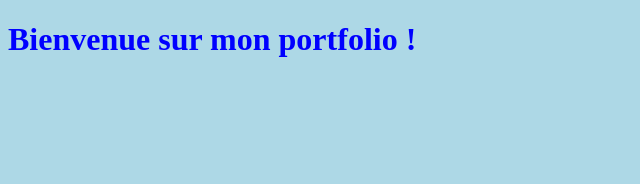
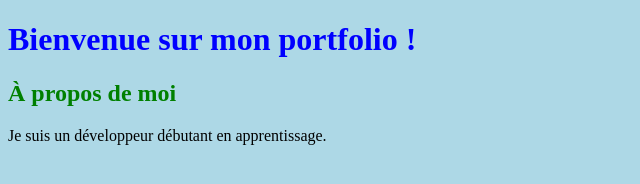
Before and after one commit to hichambouabibsa/mon-portfolio, a plain HTML site: page index.html in a window 1280 px wide. Shown: the whole page, without its empty margins (0-640 px from the left). Drawn offline with Linux system fonts and the light colour scheme.

Commit message:
v.1.2 : Add of section À propos

```diff
--- a/index.html
+++ b/index.html
@@ -7,5 +7,9 @@
 </head>
 <body>
 <h1>Bienvenue sur mon portfolio !</h1>
+<section>
+<h2>À propos de moi</h2>
+<p>Je suis un développeur débutant en apprentissage.</p>
+</section>
 </body>
 </html>
--- a/styles.css
+++ b/styles.css
@@ -1,2 +1,3 @@
 body { background-color: lightblue; }
 h1 { color: blue; }
+h2 { color: green; }
```
